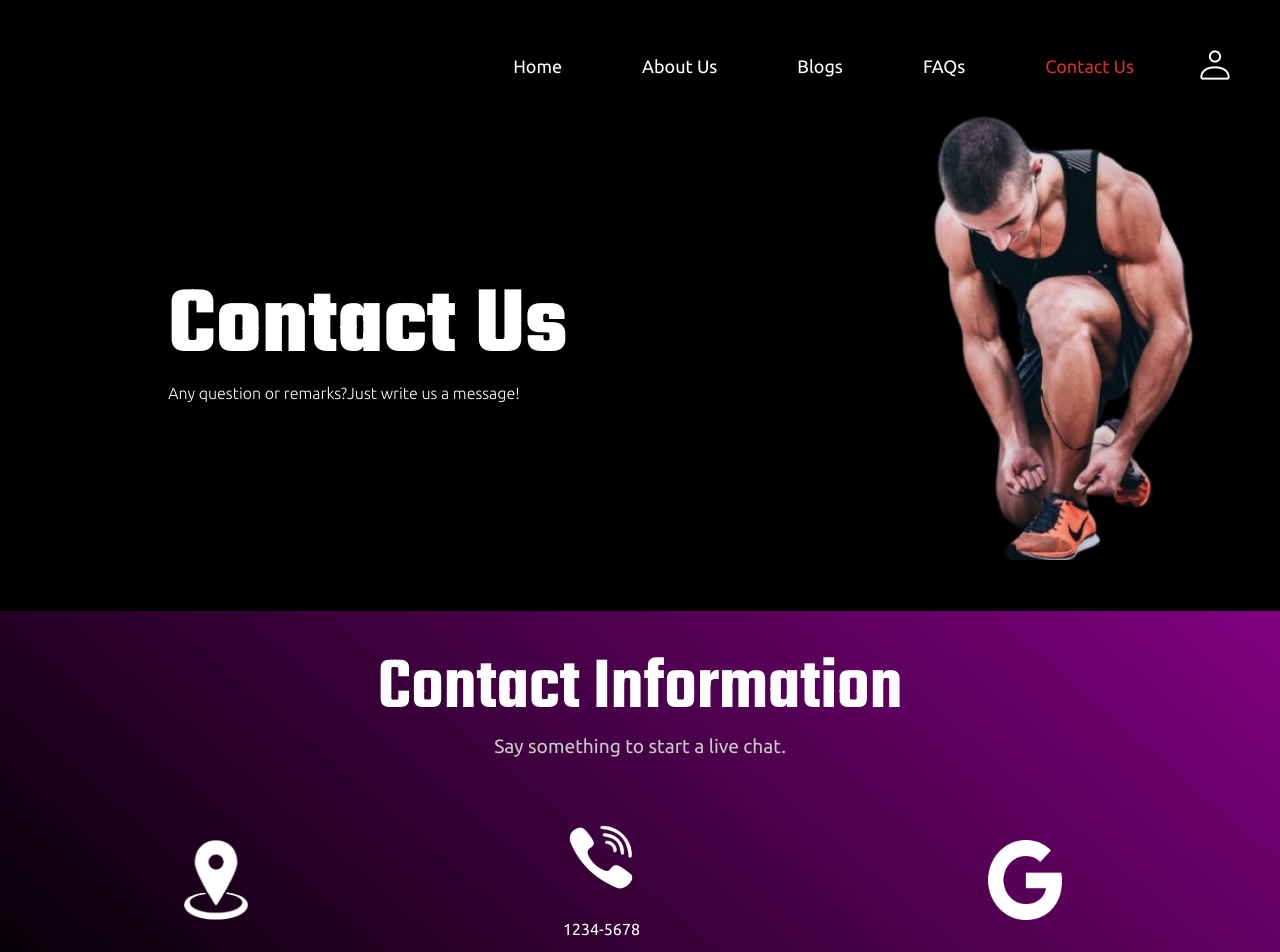
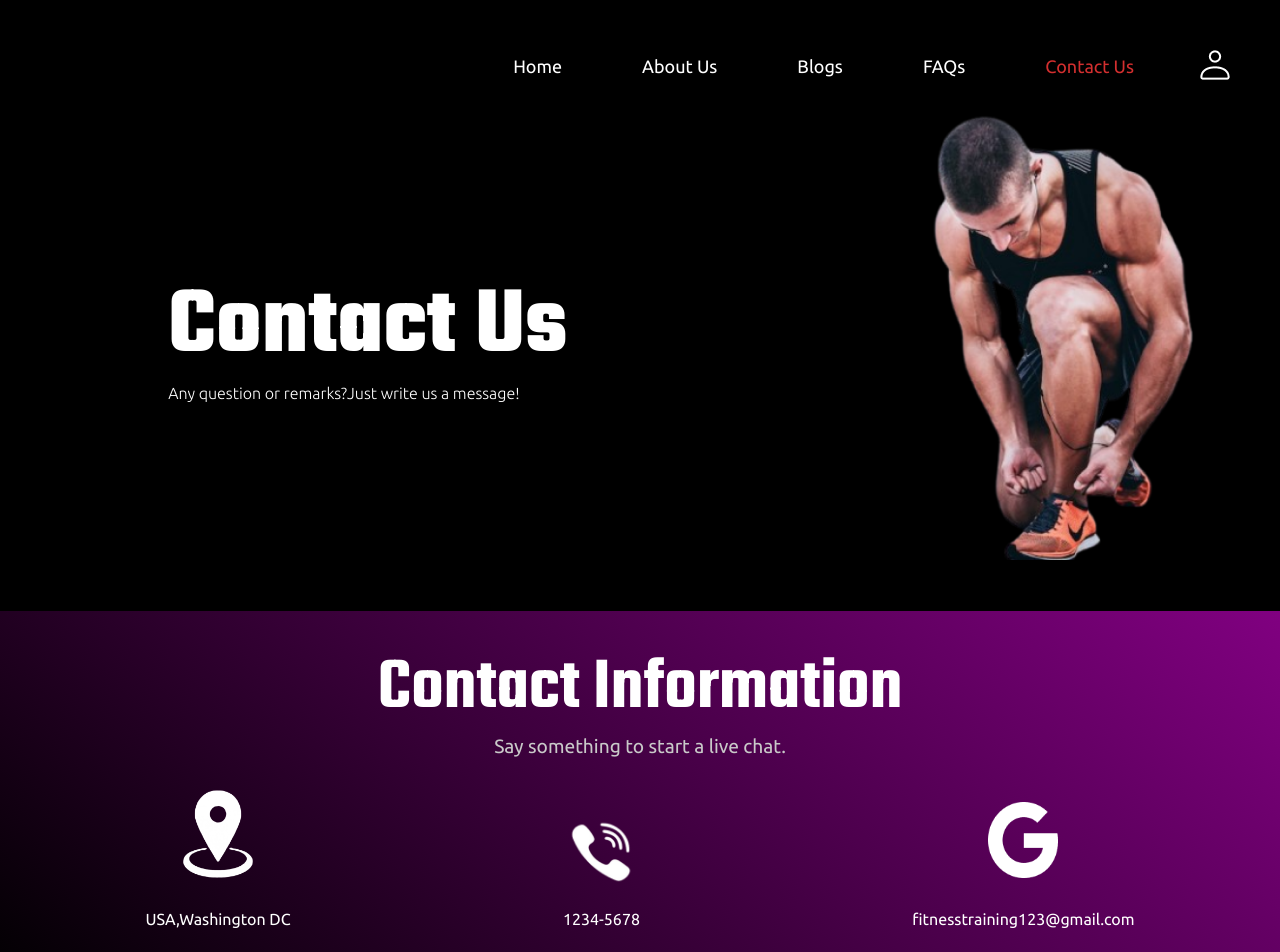
Before and after one commit to AleenaJabeen/Fitness-App, a React (Create React App) app: page /contact in a window 1280 px wide. Shown: the top 952 px of the page. Built offline with nearby package versions, Linux system fonts and the light colour scheme.

Commit message:
Update Contact.module.css

```diff
--- a/src/styles/ContactStyles/Contact.module.css
+++ b/src/styles/ContactStyles/Contact.module.css
@@ -56,12 +56,12 @@
   padding: 2rem 0;
 }
 .contactIcons img{
-  max-width: 80px;
-  height: 80px;
+  max-width: 70px;
+  height: 70px;
 }
 .contactIconsPhone img{
-  max-width: 130px;
-  height: 130px;
+  max-width: 120px;
+  height: 120px;
 }
 .contactIcons {
   display: flex;
@@ -129,4 +129,16 @@
     font-size: 4.65rem;
     line-height: 5.75rem;
 }
+/* Contact  */
+.contactIcons img{
+width: 100%;
+height: 100%;
 }
+.contactIconsPhone img{
+  width: 100%;
+  height: 100%;
+}
+.contactIconsPhone{
+  padding-bottom: 0;
+}
+}
```
